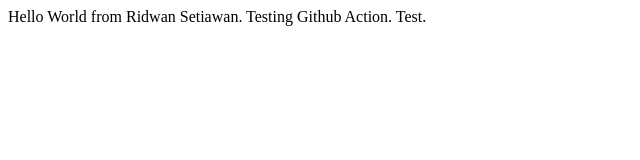
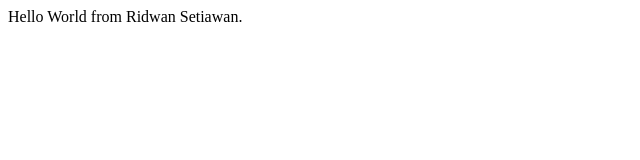
Before and after one commit to rise27/project001, a plain HTML site: page index.html in a window 1280 px wide. Shown: the whole page, without its empty margins (0-640 px from the left). Drawn offline with Linux system fonts and the light colour scheme.

Commit message:
Update index.html

```diff
--- a/index.html
+++ b/index.html
@@ -8,7 +8,7 @@
 </head>
 
 <body>
-    Hello World from Ridwan Setiawan. Testing Github Action. Test.
+    Hello World from Ridwan Setiawan.
 </body>
 
 </html>
```
